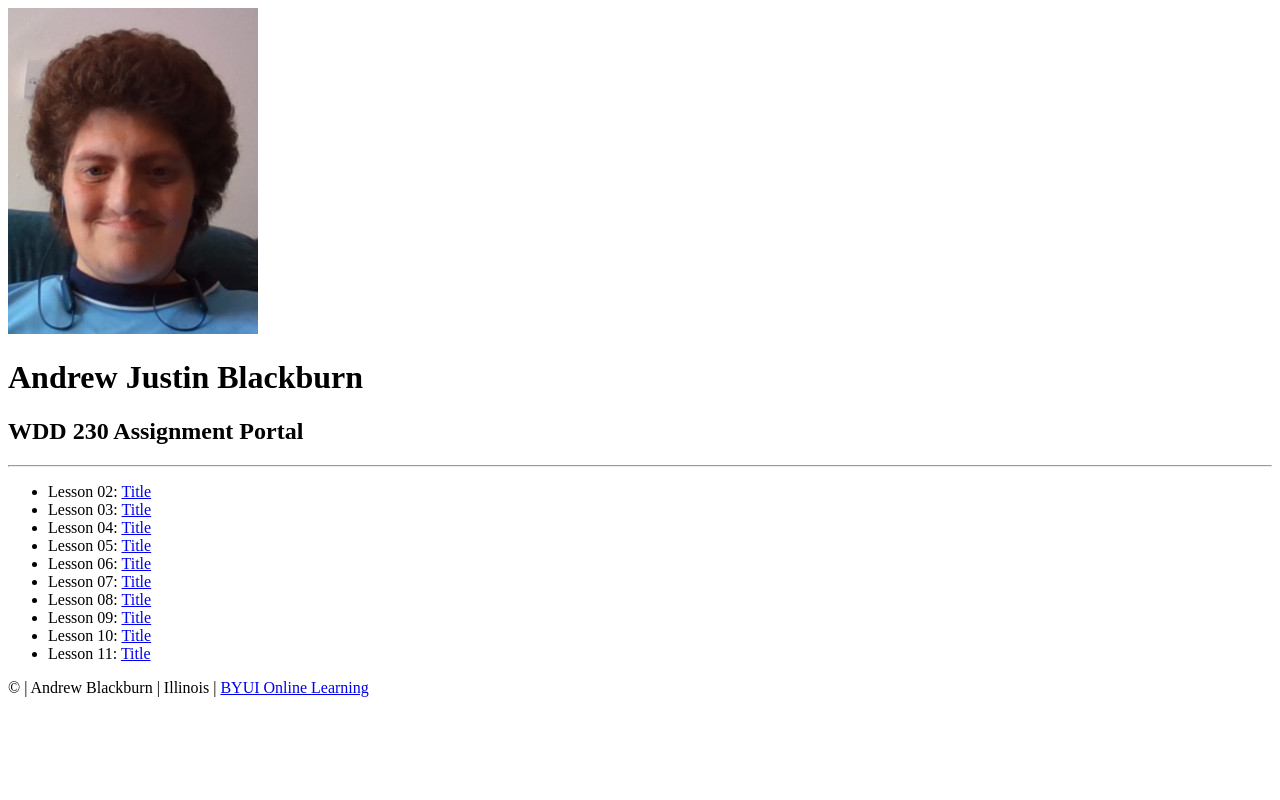
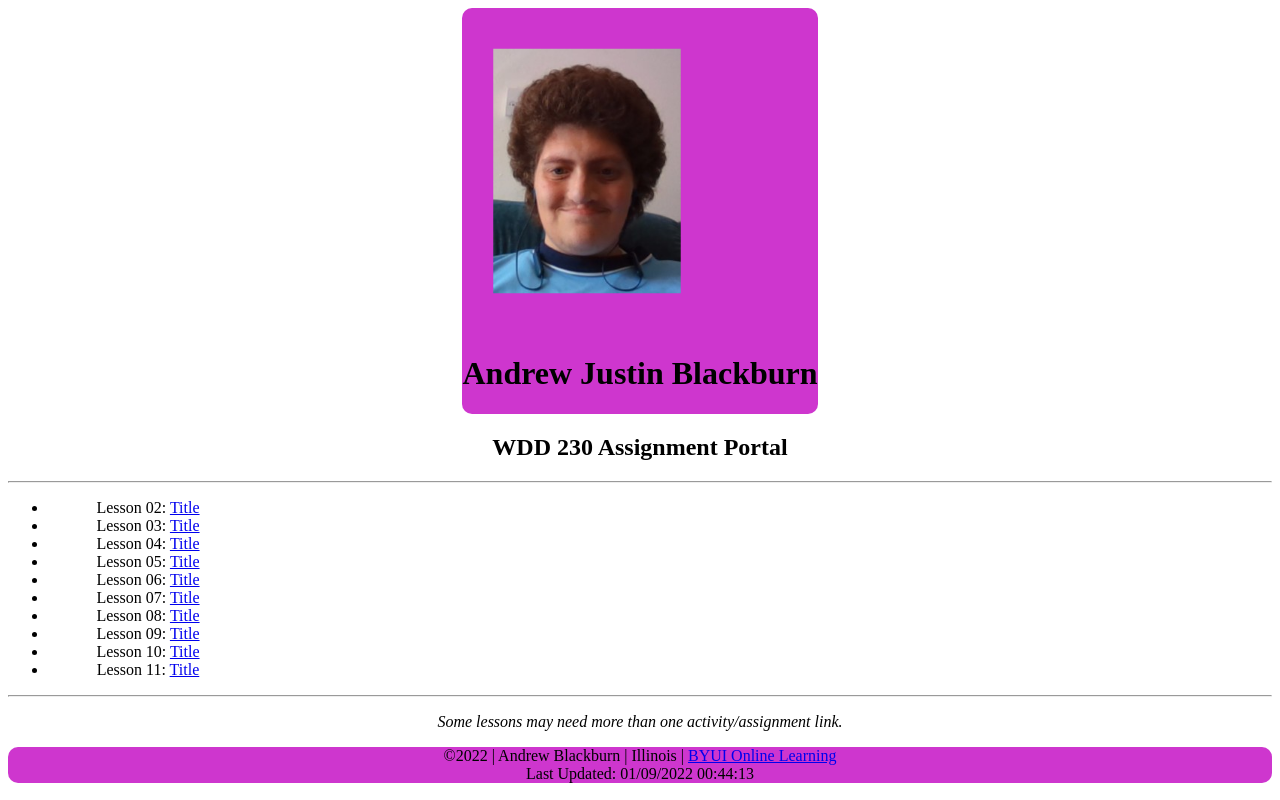
Before and after one commit to AjbXYZCool/wdd230, a plain HTML site: page index.html in a window 1280 px wide. Drawn offline with Linux system fonts and the light colour scheme.

Commit message:
Main updates to assignment

```diff
--- a/css/style.css
+++ b/css/style.css
@@ -0,0 +1,30 @@
+header, footer {
+
+    background-color: rgb(206, 54, 206);
+    border-radius: 10px;
+
+}
+
+body {
+
+    text-align: center;
+
+}
+
+ul {
+
+    width: 200px;
+
+}
+
+header {
+
+    display: inline-grid;
+
+}
+
+header img {
+
+    transform: scale(0.75,0.75);
+
+}
--- a/index.html
+++ b/index.html
@@ -11,7 +11,7 @@
   <link rel="stylesheet" href="css/style.css">
 
 </head>
-<body>
+<body onload="copyright()">
 
   <header>
     <img alt="My face." src="images/selfPortrait.jpg">
@@ -33,13 +33,15 @@
       <li>Lesson 10: <a href="./index.html">Title</a></li>
       <li>Lesson 11: <a href="./index.html">Title</a></li>
     </ul>
+    <hr>
+    <p><i>Some lessons may need more than one activity/assignment link.</i></p>
   </main>
 
   <footer>
-    &copy;<span id='copyright'></span> | Andrew Blackburn | Illinois | <a href="https://www.byui.edu/online">BYUI Online Learning</a><span id='modified'></span>
+    &copy;<span id='copyright'></span> | Andrew Blackburn | Illinois | <a href="https://www.byui.edu/online">BYUI Online Learning</a><br><span id='modified'></span>
   </footer>
 
-  <script src="js/mainjavascript.js"></script>
+  <script src="js/script.js"></script>
 
 </body>
 </html>
--- /dev/null
+++ b/js/script.js
@@ -0,0 +1,7 @@
+function copyright(){
+
+    document.querySelector("#copyright").innerHTML = new Date().getFullYear();
+    let x = document.lastModified;
+    document.getElementById("modified").innerHTML = `Last Updated: ${x}`;
+
+}
```
